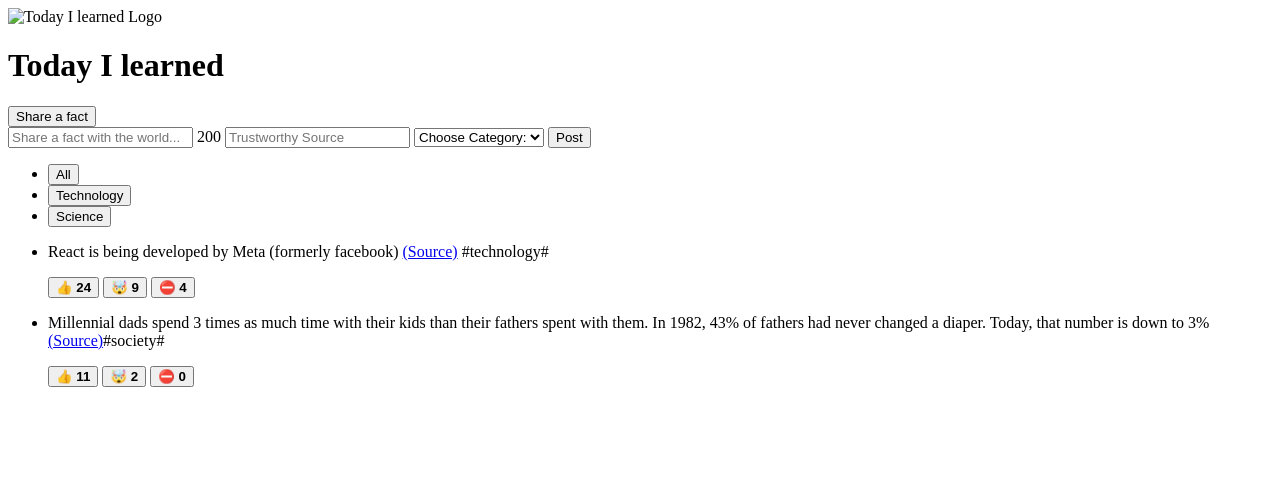
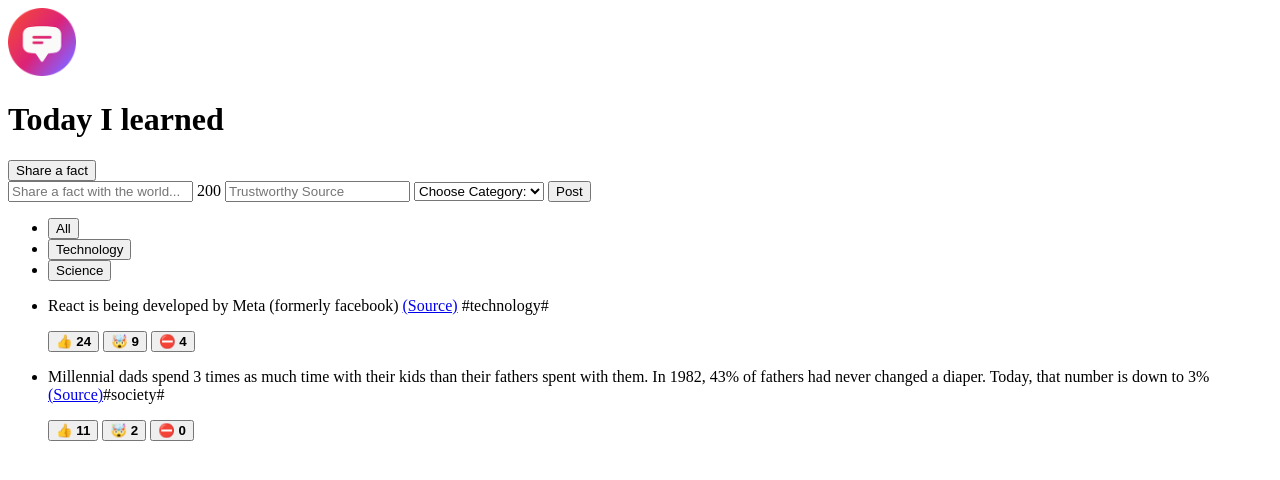
Before and after one commit to mohammadsav/supabase-react-listings, a plain HTML site: page index.html in a window 1280 px wide. Drawn offline with Linux system fonts and the light colour scheme.

Commit message:
Update logo

```diff
--- a/index.html
+++ b/index.html
@@ -7,7 +7,7 @@
   </head>
   <body>
     <header>
-      <img src="logo.png" height="68" width="68" alt="Today I learned Logo" />
+      <img src="assets/images/logo.png" height="68" width="68" alt="Today I learned Logo" />
       <h1>Today I learned</h1>
       <button>Share a fact</button>
     </header>
```
Also changed, not shown: assets/images/logo.png (added).
